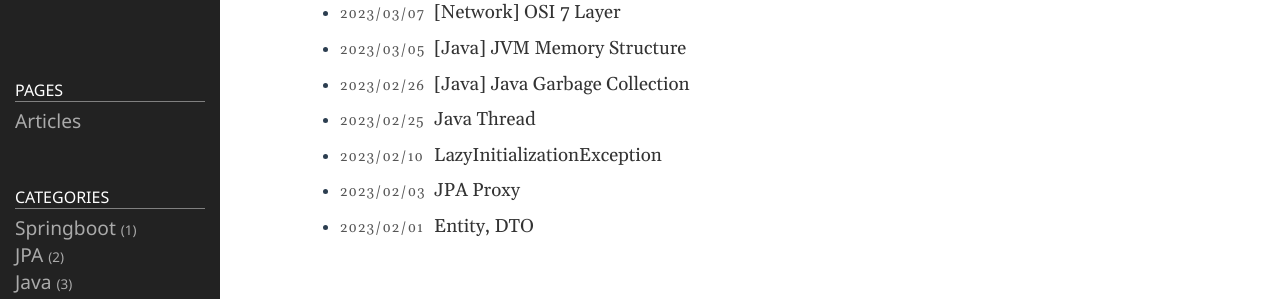
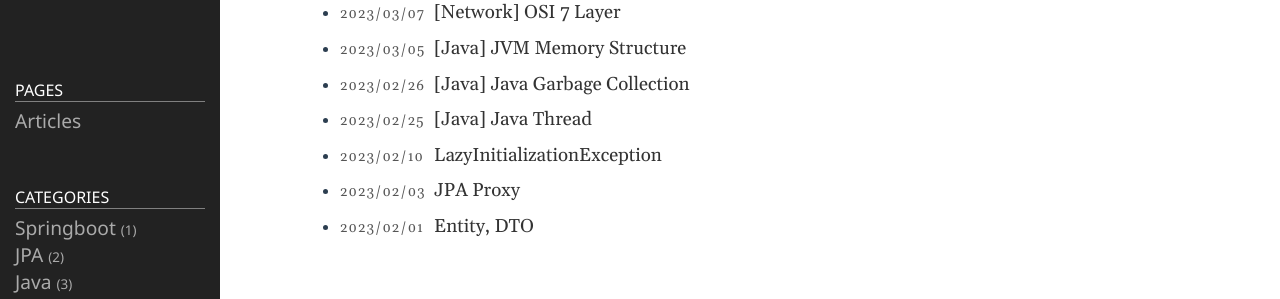
Before and after one commit to luke-jeong/luke-jeong.github.io, a Jekyll site: the page built from index.md, in a window 1280 px wide. Shown: the part 144-443 px from the top of the page. Built offline with Jekyll 4.4.1, drawn with Linux system fonts in a browser that asks for light colours.

Commit message:
Update 2023-02-25-Java-Thread.md

```diff
--- a/_posts/2023-02-25-Java-Thread.md
+++ b/_posts/2023-02-25-Java-Thread.md
@@ -1,6 +1,6 @@
 ---
 layout: post
-title:  "Java Thread"
+title:  "[Java] Java Thread"
 date:   2023-02-25 16:27:00 +0900
 categories: java
 ---
@@ -9,11 +9,11 @@
 스레드를 설명하기 위해선 먼저 프로세스를 알아둘 필요가 있다.
 
 ## Process
-프로세스는 일반적으로 cpu에 의해 메모리에 올려져 `실행중인 프로그램`을 말한다. 프로그램 실행을 위해 OS로부터 실행에 필요한 자원인 `메모리`를 할당받는다. 프로세스는 각각 독립된 메모리 영역(Code, Data, Stack, Heap)을 가진다.
+프로세스는 일반적으로 cpu에 의해 메모리에 올려져 **실행중인 프로그램**을 말한다. 프로그램 실행을 위해 OS로부터 실행에 필요한 자원인 **메모리**를 할당받는다. 프로세스는 각각 독립된 메모리 영역(Code, Data, Stack, Heap)을 가진다.
 자바 JVM은 주로 하나의 프로세스로 실행되며 동시에 여러 작업을 수행하기 위해 멀티 스레드를 지원한다.
 ![](https://velog.velcdn.com/images/ghjeong/post/fb6a3778-e4df-4307-abf3-6e8a1eaf76a7/image.png) (그림 출처 : https://gmlwjd9405.github.io/2018/09/14/process-vs-thread.html)
 ## Thread
-스레드는 프로세스 안에서 실질적으로 `작업을 실행하는 단위`를 말한다. 프로세스 내에는 적어도 한개 이상의 스레드가 존재한다. 같은 프로세스 안에 스레드를 여러개 생성하면 Stack만 따로 할당받고 Code, Data, Heap 영역은 공유한다.
+스레드는 프로세스 안에서 실질적으로 **작업을 실행하는 단위**를 말한다. 프로세스 내에는 적어도 한개 이상의 스레드가 존재한다. 같은 프로세스 안에 스레드를 여러개 생성하면 Stack만 따로 할당받고 Code, Data, Heap 영역은 공유한다.
 ![](https://velog.velcdn.com/images/ghjeong/post/6c4028cd-2df8-4eb7-bb4f-27b141b6df67/image.png) (그림 출처 : https://gmlwjd9405.github.io/2018/09/14/process-vs-thread.html)
 
 ## Java Thread
@@ -26,8 +26,8 @@
    * 장점
     * 여러개의 자식 프로세스 중 하나의 프로세스에서 문제 발생 시 다른 자식 프로세스에 영향을 주지 않는다.
    * 단점
-    * `Context Switching` 과정에서 캐쉬 메모리 초기화 등 무거운 작업이 진행되고 많은 시간이 소모되는 등의 오버헤드 발생
-   	** 여기서 `Context Switching` 은 cpu에서 여러 프로세스를 돌아가면서 작업을 처리하는 과정을 말한다. 동작중인 프로세스가 대기하면서 해당 프로세스의 상태(Context)를 보관하고 대기하고있던 다음 순서의 프로세스가 동작하면서 이전에 보관했던 프로세스 상태를 복구하는 작업이다.
+    * **Context Switching** 과정에서 캐쉬 메모리 초기화 등 무거운 작업이 진행되고 많은 시간이 소모되는 등의 오버헤드 발생
+   	** 여기서 **Context Switching** 은 cpu에서 여러 프로세스를 돌아가면서 작업을 처리하는 과정을 말한다. 동작중인 프로세스가 대기하면서 해당 프로세스의 상태(Context)를 보관하고 대기하고있던 다음 순서의 프로세스가 동작하면서 이전에 보관했던 프로세스 상태를 복구하는 작업이다.
     * 프로세스 사이에서 공유하는 메모리가 없어 Context Switching 발생 시 캐시에 있는 모든 데이터를 리셋하고 다시 캐시정보 불어와야함.
    	* 프로세스 각각의 독립된 메모리 영역 할당으로 인해 프로세스 사이의 변수 공유 불가.
 
```
